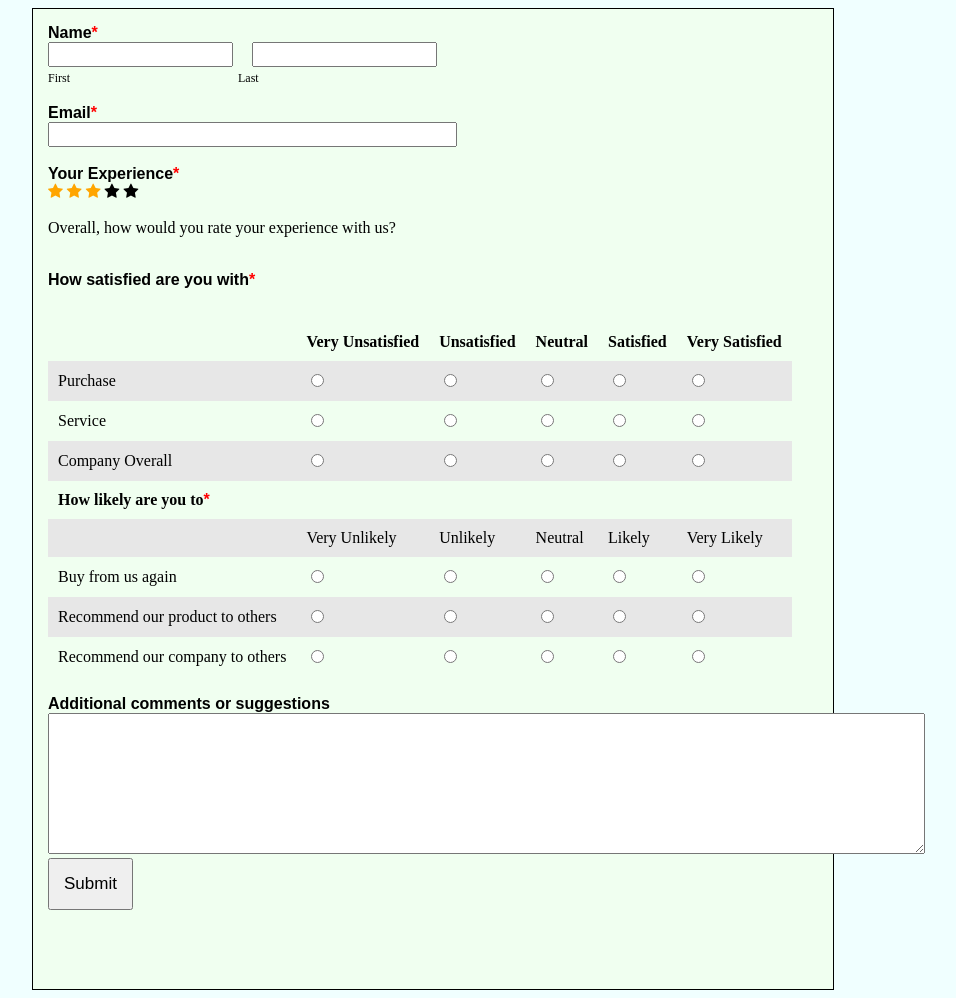
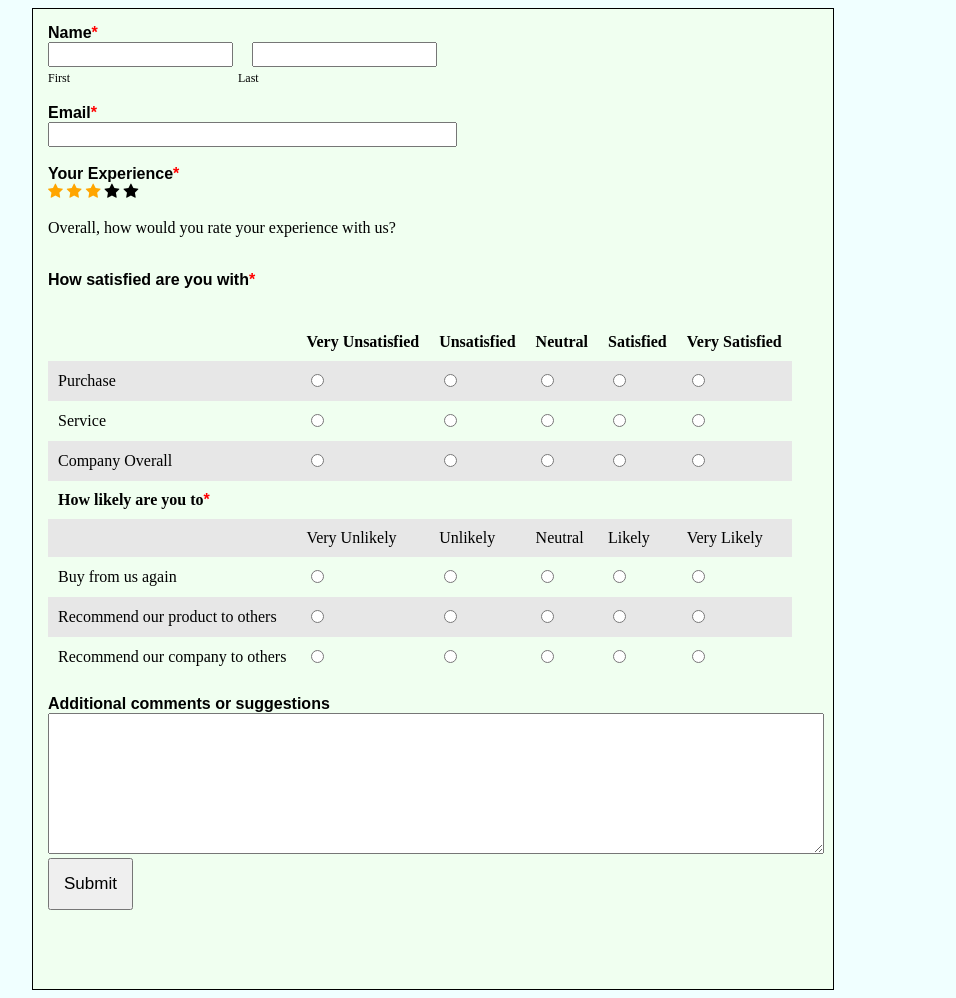
Before and after one commit to govindbisen/surveyForm, a plain HTML site: page index.html in a window 1280 px wide. Shown: the whole page, without its empty margins (207-1163 px from the left). Drawn offline with Linux system fonts and the light colour scheme.

Commit message:
Update style.css

```diff
--- a/style.css
+++ b/style.css
@@ -53,3 +53,6 @@ input{
 button{
     font-size: 17px;
 }
+
+textarea{
+width:100%}
```
